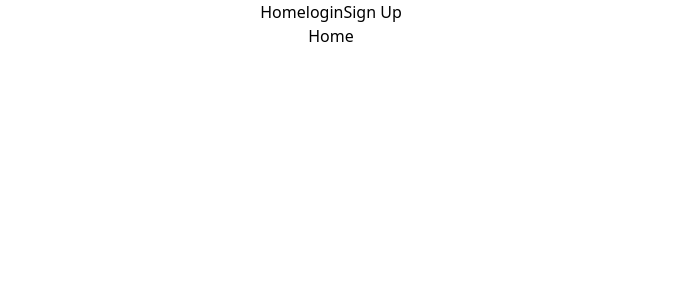
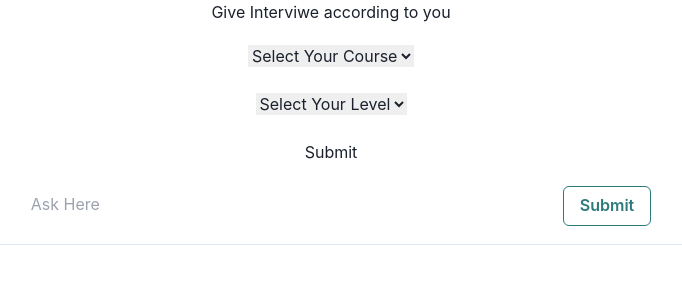
Before and after one commit to Diwakarsharma2216/MindMatrix, a React (Create React App) app in the folder frontend/: page / in a window 1280 px wide. Shown: the top 300 px of the page, without its empty margins (309-991 px from the left). Built offline with nearby package versions, Linux system fonts and the light colour scheme; no server answers.

Commit message:
update-1

```diff
--- a/frontend/package.json
+++ b/frontend/package.json
@@ -3,14 +3,20 @@
   "version": "0.1.0",
   "private": true,
   "dependencies": {
+    "@chakra-ui/react": "^2.7.1",
+    "@emotion/react": "^11.11.1",
+    "@emotion/styled": "^11.11.0",
     "@testing-library/jest-dom": "^5.16.5",
     "@testing-library/react": "^13.4.0",
     "@testing-library/user-event": "^13.5.0",
     "axios": "^1.4.0",
+    "framer-motion": "^10.12.16",
     "react": "^18.2.0",
     "react-dom": "^18.2.0",
     "react-router-dom": "^6.13.0",
     "react-scripts": "5.0.1",
+    "text-to-speech": "^1.0.10",
+    "text-to-speech-js": "^1.1.10",
     "web-vitals": "^2.1.4"
   },
   "scripts": {
--- a/frontend/src/App.js
+++ b/frontend/src/App.js
@@ -1,13 +1,15 @@
-import logo from './logo.svg';
+
 import './App.css';
+import {Intervew} from './Components/Intervew';
 import MainRoutes from './Components/MainRoutes';
 import { Navbar } from './Components/Navbar';
 
 function App() {
   return (
     <div className="App">
-      <Navbar/>
-      <MainRoutes/>
+      {/* <Navbar/>
+      <MainRoutes/> */}
+      <Intervew />
     </div>
   );
 }
--- /dev/null
+++ b/frontend/src/Components/Intervew.jsx
@@ -0,0 +1,76 @@
+import { Box, Button, Text } from '@chakra-ui/react'
+import React, { useState } from 'react'
+import axios from 'axios';
+import TypewriterEffect from "./TypewritterEffect";
+export const Intervew = () => {
+    const [data,setdata]=useState("")
+    const [responseData, setResponseData] = useState('');
+    const [flag,setflag]=useState(false)
+    const [course,setcoures]=useState("")
+    const [level,setlevel]=useState("")
+    const handlesubmitform=(e)=>{
+e.preventDefault()
+let resdata=`can you Take my Interview i am a ${course} developer can you ask me 10 question of ${level} level?`
+setdata(resdata)
+setcoures("")
+setlevel("")
+    }
+
+    function fetchfun(){
+        return   axios.post("http://localhost:4200/ask",{message:data})
+          .then((res)=>{
+            console.log(res)
+            setResponseData(res.data.completion.content)
+          })
+          .catch((err)=>console.log(err))
+        }
+
+        const handlesubmit=(e)=>{
+          if(responseData){
+            setflag(false)
+          }
+      e.preventDefault()
+      fetchfun().then(()=>{
+        setflag(true)
+        setdata("")
+      })
+
+        }
+
+
+
+  return (
+    <div>
+       <Box>
+ <Text>Give Interviwe according to you</Text>
+ <Box mt={"5"}>
+ <form onSubmit={handlesubmitform}>
+    <select value={course} onChange={(e)=>setcoures(e.target.value)} >
+        <option value="">Select Your Course</option>
+        <option value="mern">MERN</option>
+        <option value="jave">JAVA</option>
+        <option value="node">NODE</option>
+    </select>
+    <br /> <br />
+    <select value={level} onChange={(e)=>setlevel(e.target.value)}>
+        <option value="">Select Your Level</option>
+        <option value="Basic">Basic</option>
+        <option value="Medium">Medium</option>
+        <option value="High">High</option>
+    </select>
+    <br /> <br />
+    <input type="submit" />
+ </form>
+ </Box>
+</Box>
+
+{/* Open ai input */}
+<form onSubmit={handlesubmit}>
+        <input  value={data} name='data' type='text' placeholder='Ask Here' style={{width:"40%",height:"40px",margin:"20px"}} />
+        <Button colorScheme='teal' variant='outline'><input type='submit' /></Button>
+      </form>
+      <hr></hr>
+ {flag ? <TypewriterEffect data={responseData} />  : data ?<Text fontSize={{base:"21px",md:"50px"}} color={"red.200"}>Wait few Sec after Clicking😁</Text> :""}
+    </div>
+  )
+}
--- /dev/null
+++ b/frontend/src/Components/TypewritterEffect.jsx
@@ -0,0 +1,26 @@
+import { Container, Text } from '@chakra-ui/react';
+import React, { useState, useEffect } from 'react';
+
+const TypewriterEffect = ({ data }) => {
+  const [text, setText] = useState('');
+  const [currentIndex, setCurrentIndex] = useState(0);
+
+
+  useEffect(() => {
+    if (currentIndex < data.length) {
+      const timeoutId = setTimeout(() => {
+        setText(prevText => prevText + data[currentIndex]);
+        setCurrentIndex(prevIndex => prevIndex + 1);
+      }, 100); // Adjust the typing speed as desired (in milliseconds)
+
+      return () => clearTimeout(timeoutId);
+    }
+  }, [currentIndex, data]);
+
+  return  <Container><Text fontSize={{base:"21px",md:"50px"}} color='tomato'>
+  {text}
+</Text>
+</Container>
+};
+
+export default TypewriterEffect;
--- a/frontend/src/index.js
+++ b/frontend/src/index.js
@@ -4,11 +4,15 @@ import './index.css';
 import App from './App';
 import reportWebVitals from './reportWebVitals';
 import { BrowserRouter } from 'react-router-dom';
-
+import { ChakraProvider } from '@chakra-ui/react'
 const root = ReactDOM.createRoot(document.getElementById('root'));
 root.render(
+
 <BrowserRouter>
+<ChakraProvider>
 <App />
+</ChakraProvider>
+
 </BrowserRouter>
 
 
```
Also changed, not shown: 1 other file (tests, documents, lock files or other folders).
